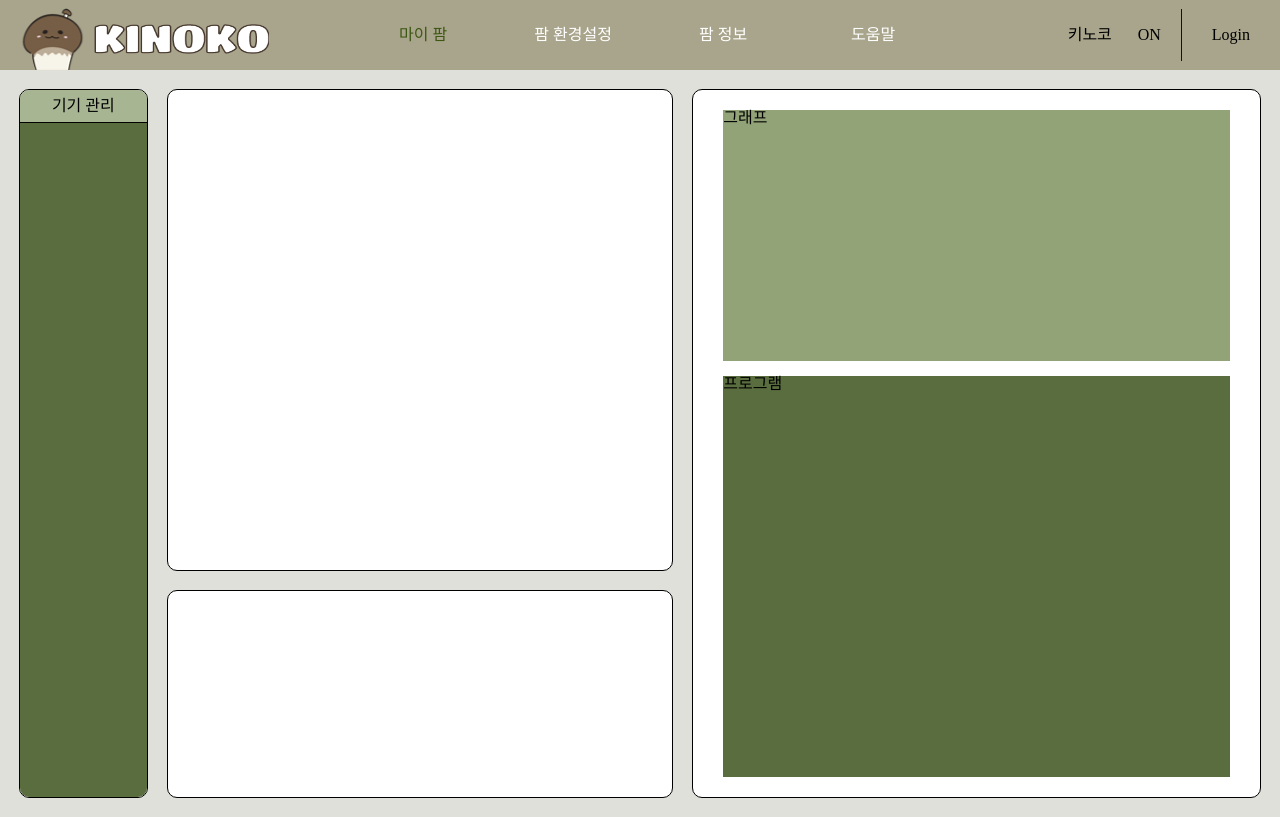
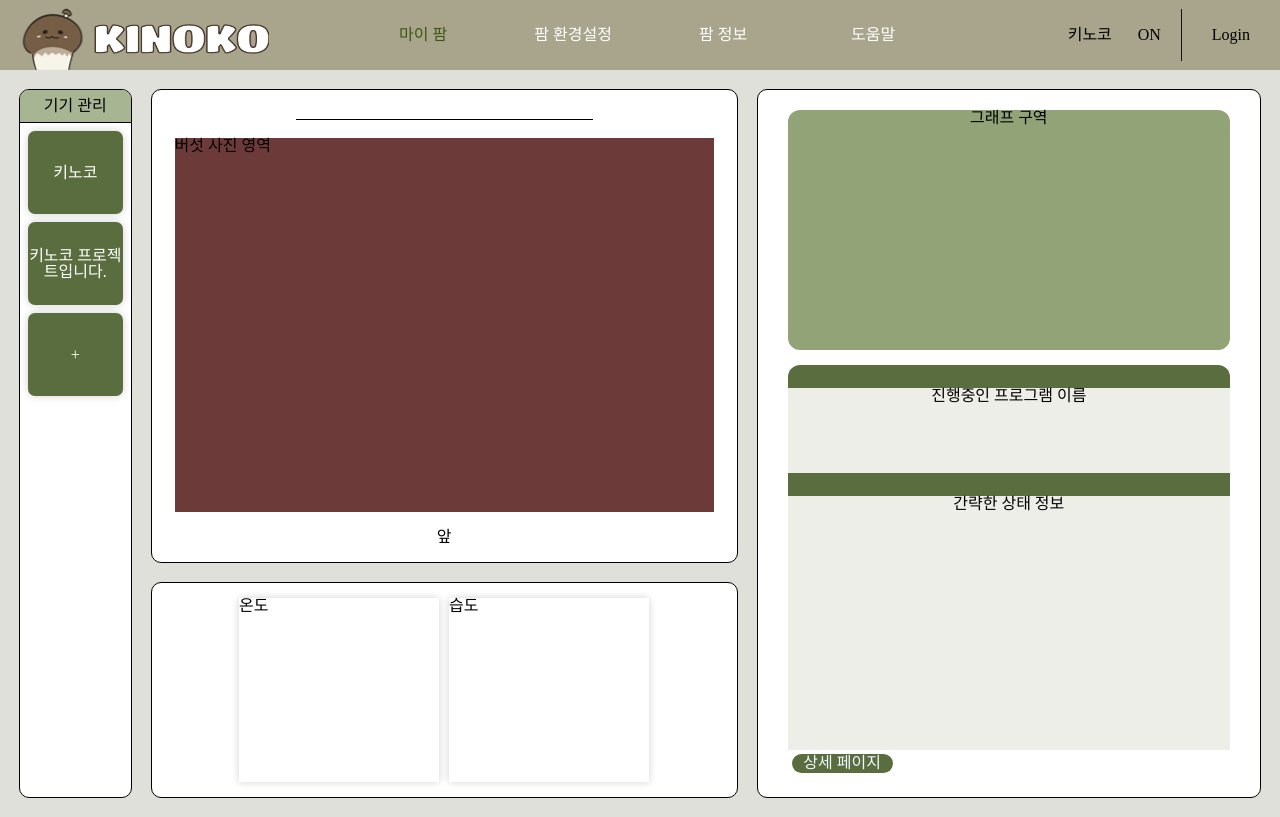
Before and after one commit to chungkyungsook/FrontEnd, a React (Create React App) app: page / in a window 1280 px wide. Built offline with nearby package versions, Linux system fonts and the light colour scheme.

Commit message:
팜 정보 완성

```diff
--- a/src/Kyungsook/Css/MyFarm.css
+++ b/src/Kyungsook/Css/MyFarm.css
@@ -36,14 +36,29 @@
 /* 기기관리 버튼 영역 */
 .item1ButtonBox {
     flex: 1;
-    background: rgb(90, 109, 62);
+    /* background: rgb(90, 109, 62); */
 }
 
 /* 기기관리 버튼 */
 .item1Button {
     flex: 1;
+    display: flex;
+    justify-content: center;
+    align-items: center;
+    color: white;
+    margin: 8px;
+    height: 83px;
+    text-align: center;
+    border-radius: 7px;
     background: rgb(90, 109, 62);
+    box-shadow: 0 0 8px 0 rgba(0, 0, 0, 0.12), 0 0 8px 0 rgba(0, 0, 0, 0.06);
 }
+
+.item1Button:hover{
+    cursor: pointer;
+    background: rgb(92, 76, 78);
+}
+
 /*end 기기관리 */
 
 
@@ -54,31 +69,77 @@
     flex-direction: column;
 }
 
+/* 공통속성 */
 .box1{
+    flex: 3.5;
     border: 1px solid black;
     border-radius: 10px;
     background: white;
+    padding: 10px;
 }
-/* 3D */
-.img {
-    flex: 3.5;
+/* 버섯 사진 박스*/
+.kinokoImgBox {
+    display: flex;
+    flex-direction: column;
+    align-items: center;
     margin-bottom: 19px;
 }
+/* 버섯 이름 */
+.kinokoName {
+    all: unset;
+    text-align: center;
+    flex: 0.1;
+    margin-bottom: 5px;
+    border-bottom: 1px solid;
+    padding-left: 21px;
+    width: 276px;
+}
+/* 버섯 이미지 */
+.kinokoImg {
+    flex: 2;
+    margin: 13px 13px;
+    width: 539px;
+    background: rgb(109, 58, 58);
+}
+
+/* 앞뒤 */
+.kinokoBtn{
+    flex: 0.1;
+    margin: 4px;
+}
+
+
 /* 온,습도 */
 .environment{
-    flex: 1.5;
+    flex: 1.5 1;
+    display: flex;
+    justify-content: center;
+    /* background: beige;*/
+}
+
+.box2{
+    width: 200px;
+    margin: 5px;
+    box-shadow: 0 0 8px 0 rgba(0, 0, 0, 0.12), 0 0 8px 0 rgba(0, 0, 0, 0.06);
+}
+
+/* 온도 */
+.temperature{
+
+}
+
+/* 습도 */
+.humidity{
 
 }
 
 
 /* 그래프 + 간단한 버섯 상태 정보 */
 .item3{
-
-    display : flex;
-    flex    : 4;
-    flex-direction : column;
-    justify-content: center;
-
+    display: flex;
+    flex: 4 1;
+    flex-direction: column;
+    /* justify-content: center; */
     background: white;
     margin-right: 19px;
     padding: 20px 30px;
@@ -87,12 +148,52 @@
 
 /* 그래프 */
 .graph {
+    text-align: center;
     margin-bottom: 15px;
     flex: 2.5;
     background: rgb(145, 163, 119);
+    border-radius: 12px;
 }
-/* 알림 */
+
+/* 알림 영역*/
 .notification{
-    flex:4;
+    flex: 4 ;
+    display: flex;
+    text-align: center;
+    /* justify-content: end; */
+    /* align-items: unset; */
+    flex-direction: column;
     background: rgb(90, 109, 62);
+    border-radius: 12px;
 }
+
+.programName{
+    margin-top: 23px;
+    background:rgb(238, 238, 232);
+    /* text-decoration-line: underline; */
+    flex: 1;
+}
+.smailInfo{
+    margin-top: 23px;
+    flex: 3;
+    background: rgb(238, 238, 232);
+}
+
+.pageInfo{
+    flex: 0.2;
+    display: flex;
+    color: aliceblue;
+    flex-direction: column;
+    justify-content: center;
+    align-items: center;
+    width: 101px;
+    font-size: 1rem;
+    /* text-align: center; */
+    margin: 4px;
+    border-radius: 12px;
+    background: #5a6d3e;
+    cursor: pointer;
+}
+.pageInfo:hover{
+    background: #23291c;
+}
--- a/src/Kyungsook/Routes/Farm.js
+++ b/src/Kyungsook/Routes/Farm.js
@@ -14,18 +14,37 @@ const Container = styled.div`
 
 //3D프린터 박스
 const Section1 = styled.div`
+    display: flex;
+    flex-direction : column;
     flex : 1;
     background : white;
     border: 1px solid black;
     border-radius : 10px;
     text-align:center;
     margin : 15px 10px;
+    padding: 11px;
+    margin: 15px 10px;
+`;
+
+//이름
+const ItemName  = styled.div`
+    flex: 0.3;
+    display: flex;
+    justify-content: center;
+    align-items: flex-end;
+`;
+const Text      = styled.div`
+    background: rgb(160,156,128,0.9);
+    border-radius: 13px;
+    padding: 10px;
 `;
 //3D프린터 구역
-const Item1  = styled.div`
-    flex : 1;
+const ItemImg   =  styled.div`
+    margin-top: 10px;
+    background: rgb(118 94 70);
+    border-radius: 13px;
+    flex: 4;
 `;
-
 
 //프로그램 진척도,버섯 누적 수,버섯 산진 갤러리 박스
 const Section2 = styled.div`
@@ -35,10 +54,6 @@ const Section2 = styled.div`
     flex-direction : column;
 
     margin : 10px 5px;
-
-    /* border: 1px solid black;
-    border-radius : 15px; */
-
     text-align:center;
 `;
 
@@ -47,12 +62,31 @@ const Section2 = styled.div`
 const Item2  = styled.div`
     flex: 1;
     display: flex;
+    flex-direction : column;
     border: 1px solid black;
     border-radius : 10px;
 
     background : white;
     margin :5px;
+    padding: 15px;
 `;
+
+//진해중인 프로그램
+const ProjectName  = styled.div`
+    flex: 0.3;
+    display: flex;
+    justify-content: end;
+    align-items: flex-end;
+`;
+//그래프 영역
+const GrpBox   =  styled.div`
+    margin-top: 10px;
+    box-shadow      : 0 0 8px 0 rgba(0, 0, 0, 0.22), 0 0 8px 0 rgba(0, 0, 0, 0.26);
+    border-radius: 13px;
+    flex: 4;
+`;
+
+//  버섯 누적 수,버섯 사진 갤러리 총 영역
 const Item3  = styled.div`
     flex: 1;
     display: flex;
@@ -63,25 +97,93 @@ const Item4  = styled.div`
     flex: 1;
     border: 1px solid black;
     border-radius : 10px;
-
+    display: flex;
+    flex-wrap: wrap;
+    justify-content: space-evenly;
+    padding: 5px;
     background: white;
     margin : 5px;
+`;
+
+// 버섯 상세 정보
+const NumBox  = styled.div`
+    box-shadow      : 0 0 8px 0 rgba(0, 0, 0, 0.12), 0 0 8px 0 rgba(0, 0, 0, 0.26);
+    border-radius : 5px;
+    margin: 8px;
+    flex-basis : 35%;
+    background : #dddd;
+
+    &:hover{
+        background : rgb(145, 163, 119);
+    }
+`;
+const Item5 = styled.div`
+    flex: 1;
+    border: 1px solid black;
+    border-radius : 10px;
+    display: flex;
+    flex-direction:column;
+    flex-wrap: wrap;
+    padding: 5px;
+    background: white;
+    margin : 5px;
+`;
+// 갤러리 사진
+const Photo   =  styled.div`
+    margin-top: 10px;
+    box-shadow      : 0 0 8px 0 rgba(0, 0, 0, 0.22), 0 0 8px 0 rgba(0, 0, 0, 0.26);
+    border-radius: 13px;
+    flex: 1;
+`;
+
+//성장률, 버섯 길이 전체 영역
+const InfoBoxs  = styled.div`
+    box-shadow      : 0 0 8px 0 rgba(0, 0, 0, 0.22), 0 0 8px 0 rgba(0, 0, 0, 0.26);
+    flex: 1;
+    flex-wrap : wrap;
+    display: flex;
+`;
+//
+const InfoBox  = styled.div`
+    flex-basis: 45%;
+    background: rgb(145, 163, 119,0.8);
+    margin: 7px;
 `;
 
 const Farm = () => {
     return (
         <Container>
             <Section1>
-                <Item1>3D프린터</Item1>
+
+                <ItemName><Text>키노코짱</Text></ItemName>
+                <ItemImg> 3D배지 구역</ItemImg>
+
             </Section1>
 
             <Section2>
 
-                <Item2>프로그램</Item2>
+                <Item2>
+                    <ProjectName><Text>진행 중인 프로젝트</Text></ProjectName>
+                    <GrpBox> 그래프 영역</GrpBox>
+                </Item2>
 
                 <Item3>
-                    <Item4>버섯 누적 수</Item4>
-                    <Item4>버섯 사진 갤러리</Item4>
+
+                    <Item4>
+                        <NumBox>누적 버섯 갯수</NumBox>
+                        <NumBox>현재 버섯 갯수</NumBox>
+                        <NumBox>채취해야할 버섯 갯수</NumBox>
+                        <NumBox>수확한 버섯 갯수</NumBox>
+                    </Item4>
+
+                    <Item5>
+                        <Photo> 버섯 갤러리</Photo>
+                        <InfoBoxs>
+                            <InfoBox>성장률</InfoBox>
+                            <InfoBox>버섯 길이</InfoBox>
+                        </InfoBoxs>
+                    </Item5>
+
                 </Item3>
             </Section2>
 
--- a/src/Kyungsook/Routes/MyFarm.js
+++ b/src/Kyungsook/Routes/MyFarm.js
@@ -4,25 +4,36 @@ import '../Css/MyFarm.css';
 const MyFarm = () => {
     return (
         <div className="container">
+
             <div className="item item1">
                 <div className = "item1Text"> 기기 관리</div>
                 <div className = "item1ButtonBox">
-                    <div className = "item1Button"></div>
+                    <div className = "item1Button">키노코</div>
+                    <div className = "item1Button">키노코 프로젝트입니다.</div>
+                    <div className = "item1Button">+</div>
                 </div>
             </div>
+
             {/* 배지 사진 + 온,습도 */}
             <div className="item item2">
-                <div className = "box1 img">
-
+                <div className = "box1 kinokoImgBox">
+                    <input className = "kinokoName" />
+                    <div className = "kinokoImg"> 버섯 사진 영역</div>
+                    <div className = "kinokoBtn"> 앞 </div>
                 </div>
                 <div className = "box1 environment">
-
+                    <div className = "box2 temperature">온도</div>
+                    <div className = "box2 humidity">습도</div>
                 </div>
             </div>
+
             <div className="item item3">
-
-                <div className = "graph">그래프</div>
-                <div className = "notification">프로그램</div>
+                <div className = "graph">그래프 구역</div>
+                <div className = "notification">
+                    <div className = "programName">진행중인 프로그램 이름</div>
+                    <div className = "smailInfo">간략한 상태 정보</div>
+                </div>
+                <div className="pageInfo">상세 페이지</div>
             </div>
         </div>
     );
```
